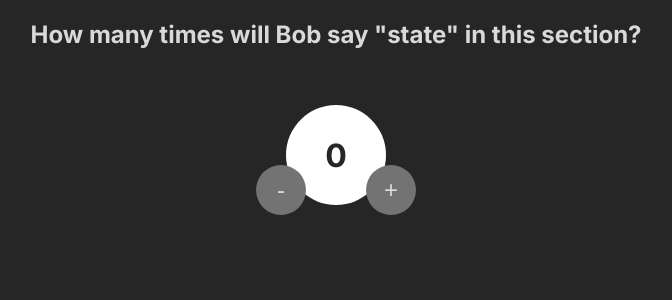
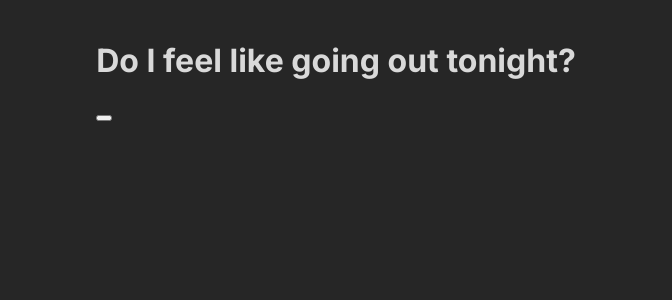
Before and after one commit to mudimurtala/BuildAndLearn, a React (Vite) app in the folder simple-page-react/: page / in a window 1280 px wide. Shown: the top 300 px of the page, without its empty margins (304-976 px from the left). Built offline with nearby package versions, Linux system fonts and the light colour scheme.

Commit message:
Add files

```diff
--- a/simple-page-react/App.jsx
+++ b/simple-page-react/App.jsx
@@ -1,24 +1,12 @@
 import React from "react"
 
 export default function App() {
-    const [count, setCount] = React.useState(0)
 
-    function add() {
-        setCount(prevCount => prevCount + 1)
-    }
-
-    function subtract() {
-        setCount(prevCount => prevCount - 1)
-    }
 
     return (
-        <main className="container">
-            <h1>How many times will Bob say "state" in this section?</h1>
-            <div className="counter">
-                <button onClick={subtract} className="minus" aria-label="Decrease count">-</button>
-                <h2 className="count">{count}</h2>
-                <button onClick={add} className="plus" aria-label="Increase count">+</button>
-            </div>
+        <main>
+            <h1 className="title">Do I feel like going out tonight?</h1>
+            <button className="value"></button>
         </main>
     )
 }
```
